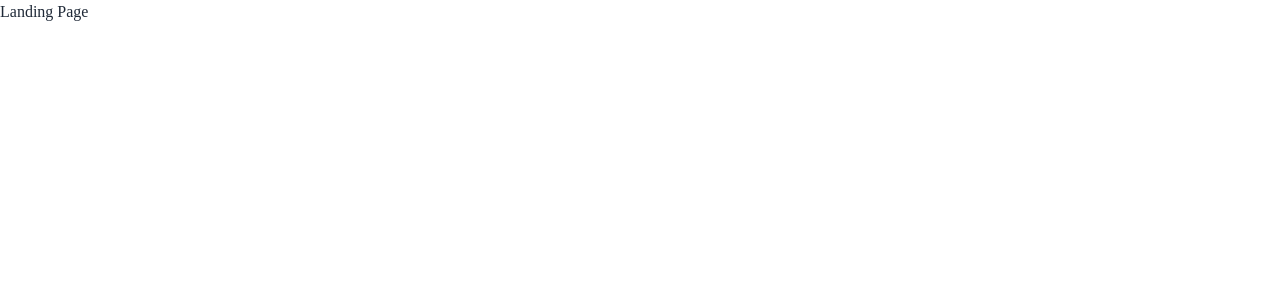
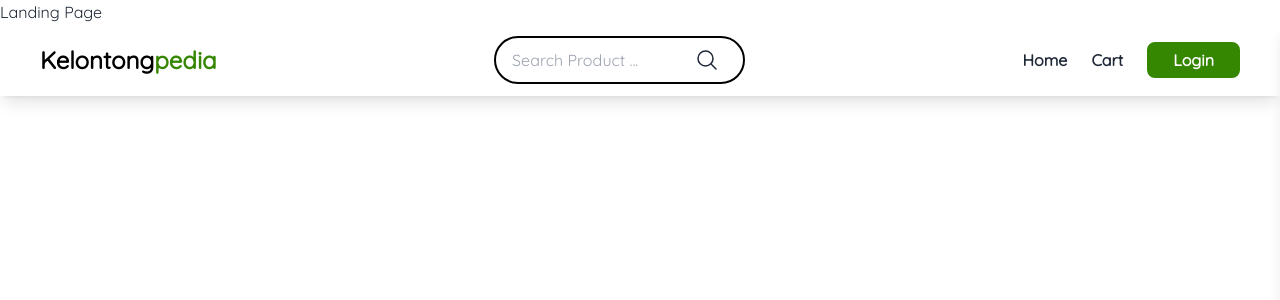
Before and after one commit to asrisitorus04/marketstore-front-end, a React (Vite) app: page / in a window 1280 px wide. Shown: the top 300 px of the page. Built offline with nearby package versions, Linux system fonts and the light colour scheme.

Commit message:
Add font Quicksand and edit drawer login form

```diff
--- a/index.html
+++ b/index.html
@@ -6,7 +6,7 @@
     <link rel="preconnect" href="https://fonts.googleapis.com" />
     <link rel="preconnect" href="https://fonts.gstatic.com" crossorigin />
     <link
-      href="https://fonts.googleapis.com/css2?family=Inter:wght@200;400&display=swap"
+      href="https://fonts.googleapis.com/css2?family=Quicksand&display=swap"
       rel="stylesheet"
     />
     <meta name="viewport" content="width=device-width, initial-scale=1.0" />
--- a/src/components/AnonymNavbar.jsx
+++ b/src/components/AnonymNavbar.jsx
@@ -1,10 +1,14 @@
-import React from 'react'
-import { Link } from 'react-router-dom'
-import ButtonNavbar from './buttons/ButtonNavbar'
+import React from "react";
+import { Link } from "react-router-dom";
+import ButtonNavbar from "./buttons/ButtonNavbar";
+import LoginForm from "./forms/LoginForm";
 
 const NavbarAnonym = () => {
   return (
     <div>
+      <div className="drawer drawer-end">
+        <input id="my-drawer-4" type="checkbox" className="drawer-toggle" />
+        <div className="drawer-content">
           <div className="navbar bg-white px-10 py-3 flex justify-between sticky top-0 z-10 shadow-lg">
             <div>
               <Link to="/">
@@ -15,32 +19,49 @@ const NavbarAnonym = () => {
               </Link>
             </div>
             <div className="md:flex flex-row mt-form-control input rounded-full hidden border-2 border-black border-lg items-center">
-            <input
-          type="text"
-          placeholder="Search Product ..."
+              <input type="text" placeholder="Search Product ..." />
+              <button className="py-3.5 pl-3 pr-2 border-y-2 border-l-2 border-none bg-main rounded-l-lg ">
+                <svg
+                  xmlns="http://www.w3.org/2000/svg"
+                  fill="none"
+                  viewBox="0 0 24 24"
+                  stroke-width="1.5"
+                  stroke="currentColor"
+                  class="w-6 h-6"
+                >
+                  <path
+                    stroke-linecap="round"
+                    stroke-linejoin="round"
+                    d="M21 21l-5.197-5.197m0 0A7.5 7.5 0 105.196 5.196a7.5 7.5 0 0010.607 10.607z"
                   />
-        <button className="py-3.5 pl-3 pr-2 border-y-2 border-l-2 border-none bg-main rounded-l-lg ">
-          <svg xmlns="http://www.w3.org/2000/svg" fill="none" viewBox="0 0 24 24" stroke-width="1.5" stroke="currentColor" class="w-6 h-6">
-          <path stroke-linecap="round" stroke-linejoin="round" d="M21 21l-5.197-5.197m0 0A7.5 7.5 0 105.196 5.196a7.5 7.5 0 0010.607 10.607z" />
                 </svg>
               </button>
             </div>
-      <div className="gap-4">
-        <Link to="/home">
-          <svg xmlns="http://www.w3.org/2000/svg" fill="none" viewBox="0 0 24 24" stroke-width="1.5" stroke="currentColor" class="w-6 h-6">
-          <path stroke-linecap="round" stroke-linejoin="round" d="M2.25 12l8.954-8.955c.44-.439 1.152-.439 1.591 0L21.75 12M4.5 9.75v10.125c0 .621.504 1.125 1.125 1.125H9.75v-4.875c0-.621.504-1.125 1.125-1.125h2.25c.621 0 1.125.504 1.125 1.125V21h4.125c.621 0 1.125-.504 1.125-1.125V9.75M8.25 21h8.25" />
-          </svg>
+            <div className="flex gap-6">
+              <Link to="/home" className="font-bold">
+                Home
               </Link>
-        <Link to="/mycart">
-          <svg xmlns="http://www.w3.org/2000/svg" fill="none" viewBox="0 0 24 24" stroke-width="1.5" stroke="currentColor" class="w-6 h-6">
-          <path stroke-linecap="round" stroke-linejoin="round" d="M2.25 3h1.386c.51 0 .955.343 1.087.835l.383 1.437M7.5 14.25a3 3 0 00-3 3h15.75m-12.75-3h11.218c1.121-2.3 2.1-4.684 2.924-7.138a60.114 60.114 0 00-16.536-1.84M7.5 14.25L5.106 5.272M6 20.25a.75.75 0 11-1.5 0 .75.75 0 011.5 0zm12.75 0a.75.75 0 11-1.5 0 .75.75 0 011.5 0z" />
-          </svg>
+              <Link to="/mycart" className="font-bold">
+                Cart
               </Link>
-        <ButtonNavbar></ButtonNavbar>
+              <label
+                htmlFor="my-drawer-4"
+                className="px-6 py-1 font-bold border-2 rounded-lg border-primary bg-primary text-white hover:bg-white hover:text-primary cursor-pointer"
+              >
+                Login
+              </label>
             </div>
           </div>
         </div>
-  )
-}
+        <div className="drawer-side">
+          <label htmlFor="my-drawer-4" className="drawer-overlay"></label>
 
-export default NavbarAnonym
+          {/* <!-- Sidebar content here --> */}
+          <LoginForm />
+        </div>
+      </div>
+    </div>
+  );
+};
+
+export default NavbarAnonym;
--- a/src/components/buttons/ButtonSubmit.jsx
+++ b/src/components/buttons/ButtonSubmit.jsx
@@ -1,4 +1,4 @@
-import React from 'react'
+import React from "react";
 
 export const Submit = () => {
   return (
@@ -7,25 +7,25 @@ export const Submit = () => {
         <span className="text-login text-[#358600] text-center ">SUBMIT</span>
       </button>
     </div>
-  )
-}
+  );
+};
 
 export const Signup = () => {
   return (
     <div>
-          <button className="login px-4 py-2 rounded-md text-white font-semibold border-2 border-[#358600] shadow-lg transform active:scale-75 transition-transform mx-5 flex">
-            <span className="text-login text-[#358600] text-center ">SIGN UP</span>
+      <button className="login px-6 py-2 rounded-md text-primary font-semibold border-2 border-[#358600] transform active:scale-75 transition-transform mx-5 flex hover:bg-primary hover:text-white ">
+        <span className="text-login text-center ">SIGN UP</span>
       </button>
     </div>
-    )
-  }
+  );
+};
 
 export const Login = () => {
   return (
     <div>
-          <button className="login px-4 py-2 rounded-md text-white font-semibold border-2 border-[#358600] shadow-lg transform active:scale-75 transition-transform mx-5 flex">
-              <span className="text-login text-[#358600] text-center ">LOGIN</span>
+      <button className="login px-6 py-1 rounded-md text-primary font-semibold border-2 border-[#358600] transform active:scale-75 transition-transform flex items-center hover:bg-primary hover:text-white ">
+        <span className="text-login text-center ">LOGIN</span>
       </button>
     </div>
-    )
-  }
+  );
+};
--- a/src/components/forms/LoginForm.jsx
+++ b/src/components/forms/LoginForm.jsx
@@ -1,34 +1,51 @@
-import React from 'react'
-import Input from './Input'
-import { Login } from '../buttons/ButtonSubmit'
+import React from "react";
+import Input from "./Input";
+import { Login } from "../buttons/ButtonSubmit";
 
 const LoginForm = () => {
   return (
-    <div className='w-full md:w-96 h-screen bg-white shadow-lg px-10 pt-10 space-y-5'>
-        <div className='flex flex-row justify-between'>
-            <h1 className='text-2xl font-semibold'>Login</h1>
-            <button>
-                <svg xmlns="http://www.w3.org/2000/svg" fill="none" viewBox="0 0 24 24" stroke-width="1.5" stroke="currentColor" class="w-6 h-6">
-                <path stroke-linecap="round" stroke-linejoin="round" d="M6 18L18 6M6 6l12 12" />
+    <div className="w-full md:w-96 h-screen bg-white shadow-lg px-10 pt-10 space-y-5">
+      <div className="flex flex-row justify-between">
+        <h1 className="text-2xl font-semibold">Login</h1>
+        <label htmlFor="my-drawer-4" className="cursor-pointer">
+          <svg
+            xmlns="http://www.w3.org/2000/svg"
+            fill="none"
+            viewBox="0 0 24 24"
+            stroke-width="1.5"
+            stroke="currentColor"
+            class="w-6 h-6"
+          >
+            <path
+              stroke-linecap="round"
+              stroke-linejoin="round"
+              d="M6 18L18 6M6 6l12 12"
+            />
           </svg>
-            </button>
+        </label>
       </div>
       <div>
-            <h1 className='text-2md font-semibold'>Username</h1>
-            <Input></Input>
+        <h1 className="text-2md font-semibold">Username</h1>
+        <Input />
       </div>
       <div>
-            <h1 className='text-2md font-semibold'>Password</h1>
-            <Input></Input>
+        <h1 className="text-2md font-semibold">Password</h1>
+        <Input />
       </div>
-        <div className='text-[13px] text-center'>
-            <div>Dont have an account?
-            <button className='text-primary'> Sign Up Now!</button>
+      <div className="flex flex-col gap-4 items-center text-[13px] text-center">
+        <div>
+          Dont have an account?
+          <label
+            htmlFor="my-drawer-4"
+            className="text-primary font-semibold hover:underline cursor-pointer"
+          >
+            Sign Up Now!
+          </label>
         </div>
-            <Login></Login>
+        <Login />
       </div>
     </div>
-  )
-}
+  );
+};
 
-export default LoginForm
+export default LoginForm;
--- a/src/pages/LandingPage.jsx
+++ b/src/pages/LandingPage.jsx
@@ -2,7 +2,7 @@ import React from "react";
 import { WithRouter } from "../utils/navigation";
 import Layout from "../components/Layout";
 import { useTitle } from "../utils/hooks/useTitle";
-import AnonymNavbar from "../components/AnonymNavbar"
+import AnonymNavbar from "../components/AnonymNavbar";
 
 const LandingPage = () => {
   useTitle("Kelontongpedia");
@@ -10,6 +10,7 @@ const LandingPage = () => {
     <>
       <Layout>
         <div>Landing Page</div>
+        <AnonymNavbar />
       </Layout>
     </>
   );
```
Also changed, not shown: src/components/buttons/ButtonNavbar.jsx (+7 -5 lines). Lines whose indentation alone changed are shown as unchanged.
